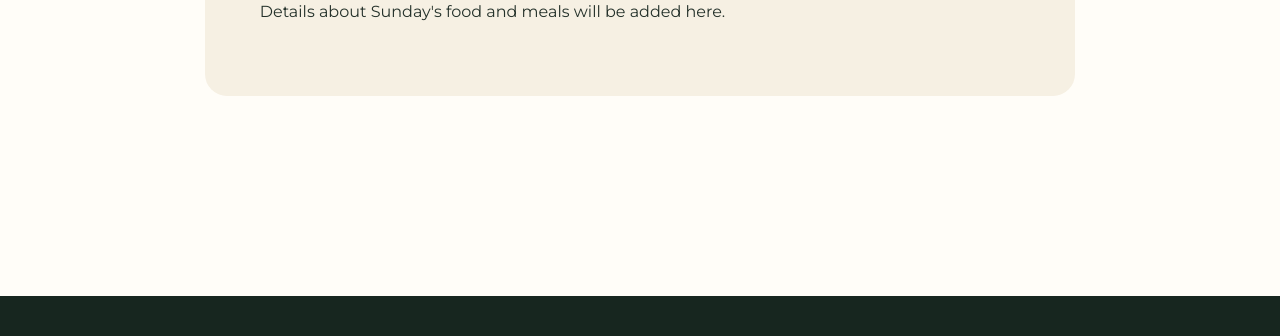
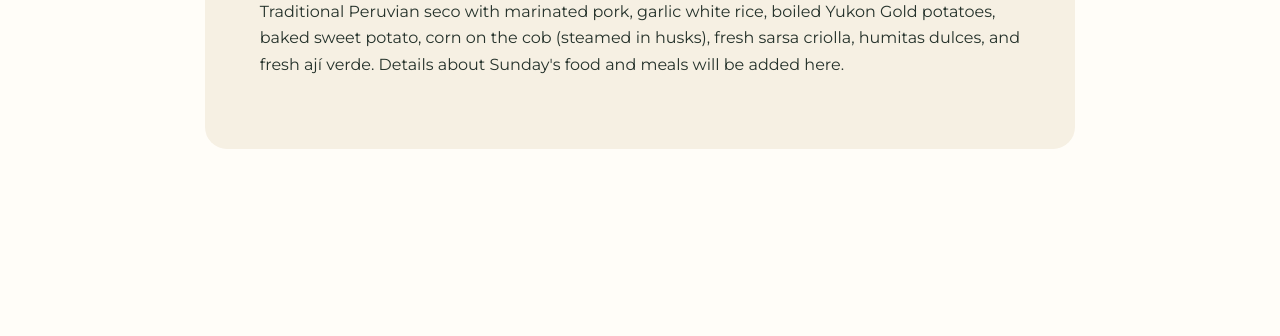
Before and after one commit to falcondeveloper/verapachamanca, a plain HTML site: page menu.html in a window 1280 px wide. Shown: the part 764-1100 px from the top of the page. Drawn offline with nearby package versions, Linux system fonts and the light colour scheme.

Commit message:
Update food details for Seco de Cerdo

```diff
--- a/menu.html
+++ b/menu.html
@@ -84,7 +84,8 @@
       <div class="upload-callout">
         <div>
           <h2>Seco de Cerdo</h2>
-          <p>Details about Sunday's food and meals will be added here.</p>
+          <p>Traditional Peruvian seco with marinated pork, garlic white rice, boiled Yukon Gold potatoes, baked sweet potato, corn on the cob (steamed in husks), fresh sarsa criolla, humitas dulces, and fresh ají verde.
+            Details about Sunday's food and meals will be added here.</p>
         </div>
       </div>
 
```
